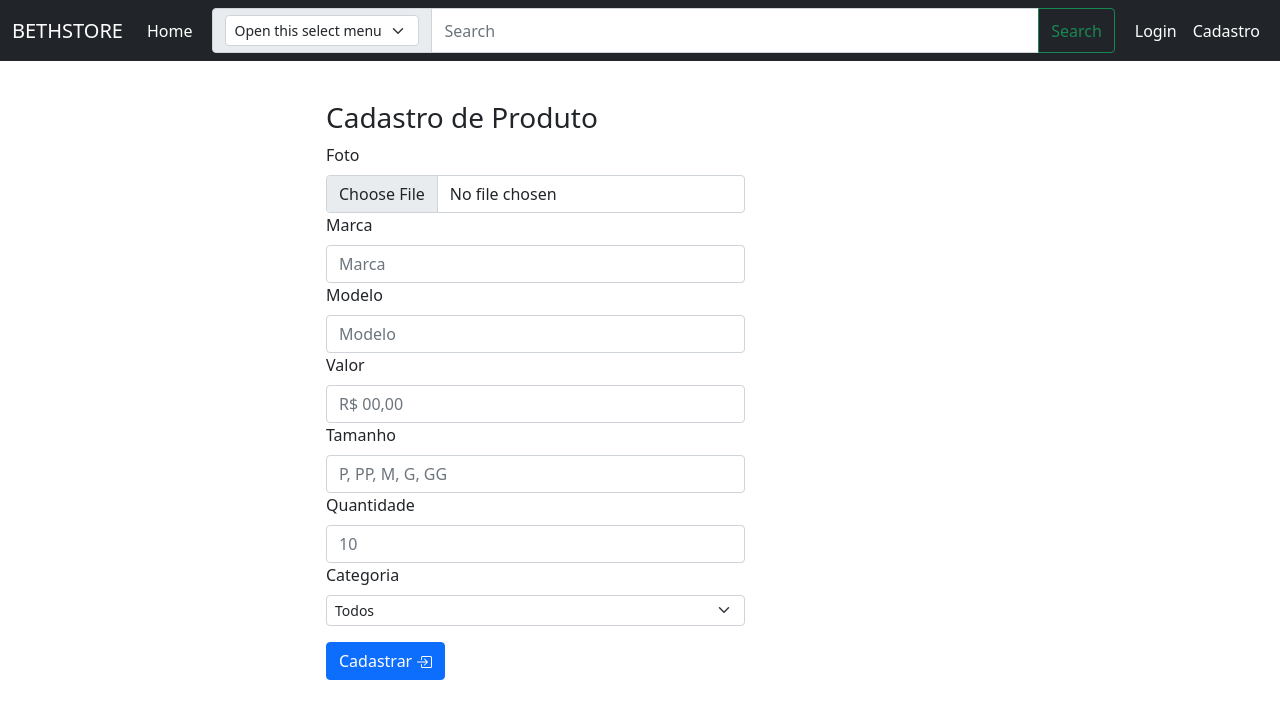
After one commit to alissonsfonseca/Projeto_BethStore, a Flask app: page /produto/cadastro in a window 1280 px wide. The commit adds this page. Shown: the top 719 px of the page. Run offline with Flask 2, Linux system fonts and the light colour scheme.

Commit message:
Criado as paginas e controllers

```diff
--- a/app/__init__.py
+++ b/app/__init__.py
@@ -14,9 +14,13 @@ db = SQLAlchemy(app)
 
 from app.controllers.controllers import controllers
 from app.controllers.autentificador import autentificador
+from app.controllers.produtoController import produtoController
+from app.controllers.categoriaController import categoriaController
 
 app.register_blueprint(controllers, url_prefix='/')
 app.register_blueprint(autentificador, url_prefix='/')
+app.register_blueprint(produtoController, url_prefix='/')
+app.register_blueprint(categoriaController, url_prefix='/')
 
 from app.models import tables
 from app.models.tables import Usuario
--- a/app/controllers/controllers.py
+++ b/app/controllers/controllers.py
@@ -2,12 +2,15 @@ from flask import Blueprint , render_template, redirect, url_for, request
 from flask_login import login_required, current_user
 from app.models.tables import Usuario
 from app import db
+from app.models.tables import Produto
 
 controllers = Blueprint('controllers', __name__)
 
 @controllers.route('/')
 def index():
-    return render_template('index.html', usuario=current_user)
+    produtos = Produto.query.all()
+    return render_template('index.html', usuario=current_user, produtos=produtos)
+
 
 @controllers.route('/dashboard-usuario')
 def dash_usuario():
--- /dev/null
+++ b/app/controllers/produtoController.py
@@ -0,0 +1,8 @@
+from flask import Blueprint , render_template, redirect, url_for, request
+from app import db
+
+produtoController = Blueprint('produtoController', __name__)
+
+@produtoController.route('/produto/cadastro')
+def cadastroProduto():
+    return render_template('cadastroProduto.html')
--- /dev/null
+++ b/app/templates/cadastroProduto.html
@@ -0,0 +1,88 @@
+{% extends "base.html" %}
+
+{% block content %}
+
+<div class="row">
+    <div class="col-md-6 offset-md-3 mt-4">
+        <h3>Cadastro de Produto</h3>
+        <form method="POST">
+            <div class="col-xs-6 col-sm-6 col-md-8 col-lg-8">
+                <label class="form-label" for="image">Foto</label>
+                <input type="file"
+                        required
+                        class="form-control"
+                        name="image"
+                        id="image"
+                        placeholder="Marca">
+            </div>
+            <div class="col-xs-6 col-sm-6 col-md-8 col-lg-8">
+                <label class="form-label" for="marca">Marca</label>
+                <input type="text"
+                        required
+                        class="form-control"
+                        name="marca"
+                        id="marca"
+                        placeholder="Marca">
+            </div>
+            <div class="col-xs-6 col-sm-6 col-md-8 col-lg-8">
+                <label class="form-label" for="modelo">Modelo</label>
+                <input type="text"
+                        required
+                        class="form-control"
+                        name="modelo"
+                        id="modelo"
+                        placeholder="Modelo">
+            </div>
+            <div class="col-xs-6 col-sm-6 col-md-8 col-lg-8">
+                <label class="form-label" for="preco">Valor</label>
+                <input type="text"
+                        required
+                        class="form-control"
+                        name="preco"
+                        id="preco"
+                        placeholder="R$ 00,00">
+            </div>
+            <div class="col-xs-6 col-sm-6 col-md-8 col-lg-8">
+                <label class="form-label" for="tamanho">Tamanho</label>
+                <input type="text"
+                        required
+                        class="form-control"
+                        name="tamanho"
+                        id="tamanho"
+                        placeholder="P, PP, M, G, GG">
+            </div>
+            <div class="col-xs-6 col-sm-6 col-md-8 col-lg-8">
+                <label class="form-label" for="quantidade">Quantidade</label>
+                <input type="number"
+                        required
+                        class="form-control"
+                        name="quantidade"
+                        id="quantidade"
+                        placeholder="10">
+            </div>
+            <div class="col-xs-6 col-sm-6 col-md-8 col-lg-8">
+                <label class="form-label" for="image">Categoria</label>
+                <select class="form-select form-select-sm" aria-label=".form-select-sm example">
+                    <option selected>Todos</option>
+                    <option value="1">Infantil</option>
+                    <option value="2">Adulto</option>
+                    <option value="3">Festa junina</option>
+                </select>
+            </div>
+            <div class="col-xs-12 col-sm-12 col-md-12 col-lg-12 mt-3">
+                <button
+                    type="submit"
+                    class="btn btn-primary">Cadastrar
+                    <svg xmlns="http://www.w3.org/2000/svg" width="16"
+                        height="16" fill="currentColor"
+                        class="bi bi-box-arrow-in-right"
+                        viewBox="0 0 16 16">
+                        <path fill-rule="evenodd" d="M6 3.5a.5.5 0 0 1 .5-.5h8a.5.5 0 0 1 .5.5v9a.5.5 0 0 1-.5.5h-8a.5.5 0 0 1-.5-.5v-2a.5.5 0 0 0-1 0v2A1.5 1.5 0 0 0 6.5 14h8a1.5 1.5 0 0 0 1.5-1.5v-9A1.5 1.5 0 0 0 14.5 2h-8A1.5 1.5 0 0 0 5 3.5v2a.5.5 0 0 0 1 0v-2z"/>
+                        <path fill-rule="evenodd" d="M11.854 8.354a.5.5 0 0 0 0-.708l-3-3a.5.5 0 1 0-.708.708L10.293 7.5H1.5a.5.5 0 0 0 0 1h8.793l-2.147 2.146a.5.5 0 0 0 .708.708l3-3z"/>
+                      </svg>
+                    </button>
+            </div>
+        </form>
+    </div>
+</div>
+{% endblock content %}
```
Also changed, not shown: app/controllers/categoriaController.py (added, +9 -0 lines), app/templates/cadastroCategoria.html (added, +57 -0 lines), app/templates/index.html (+12 -0 lines).
